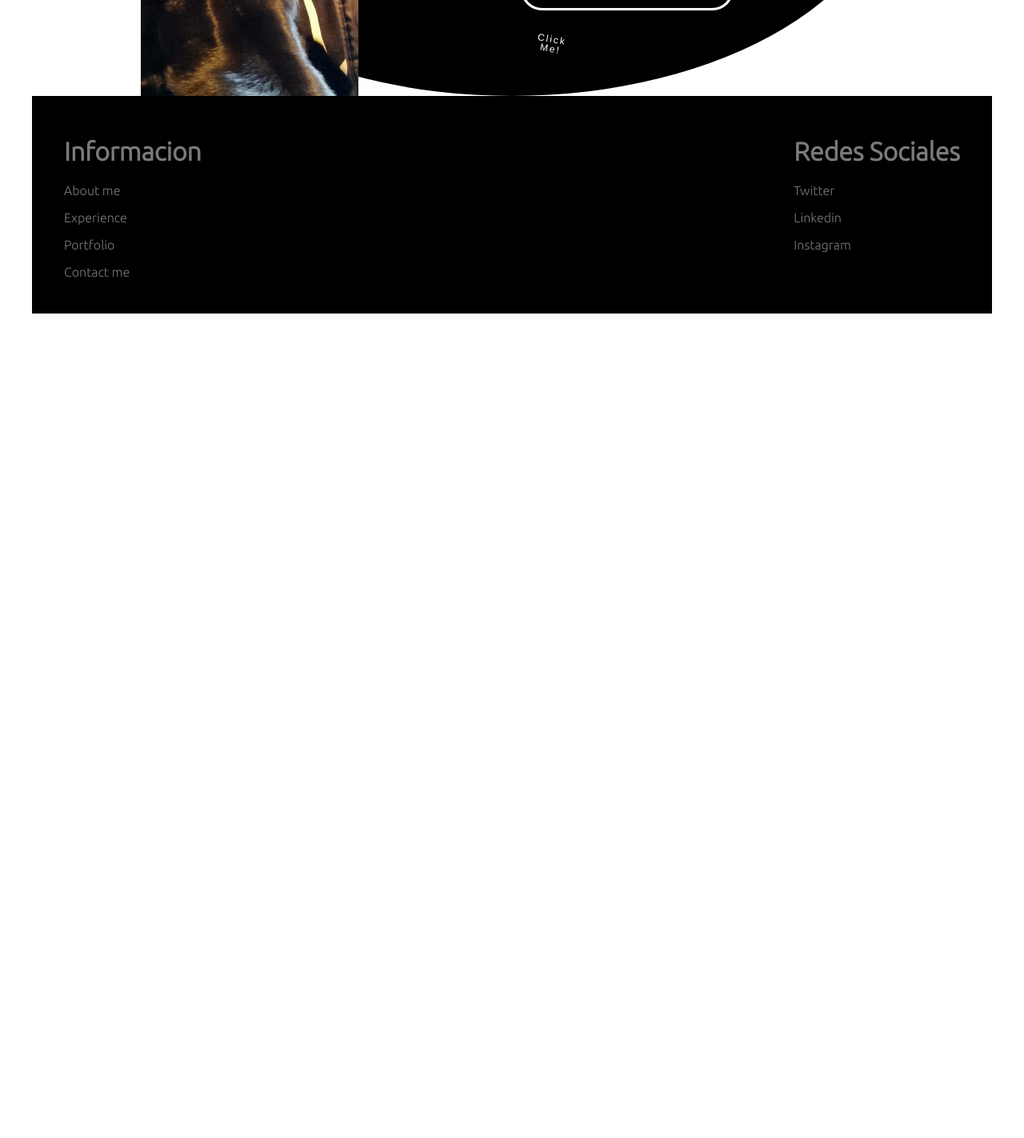
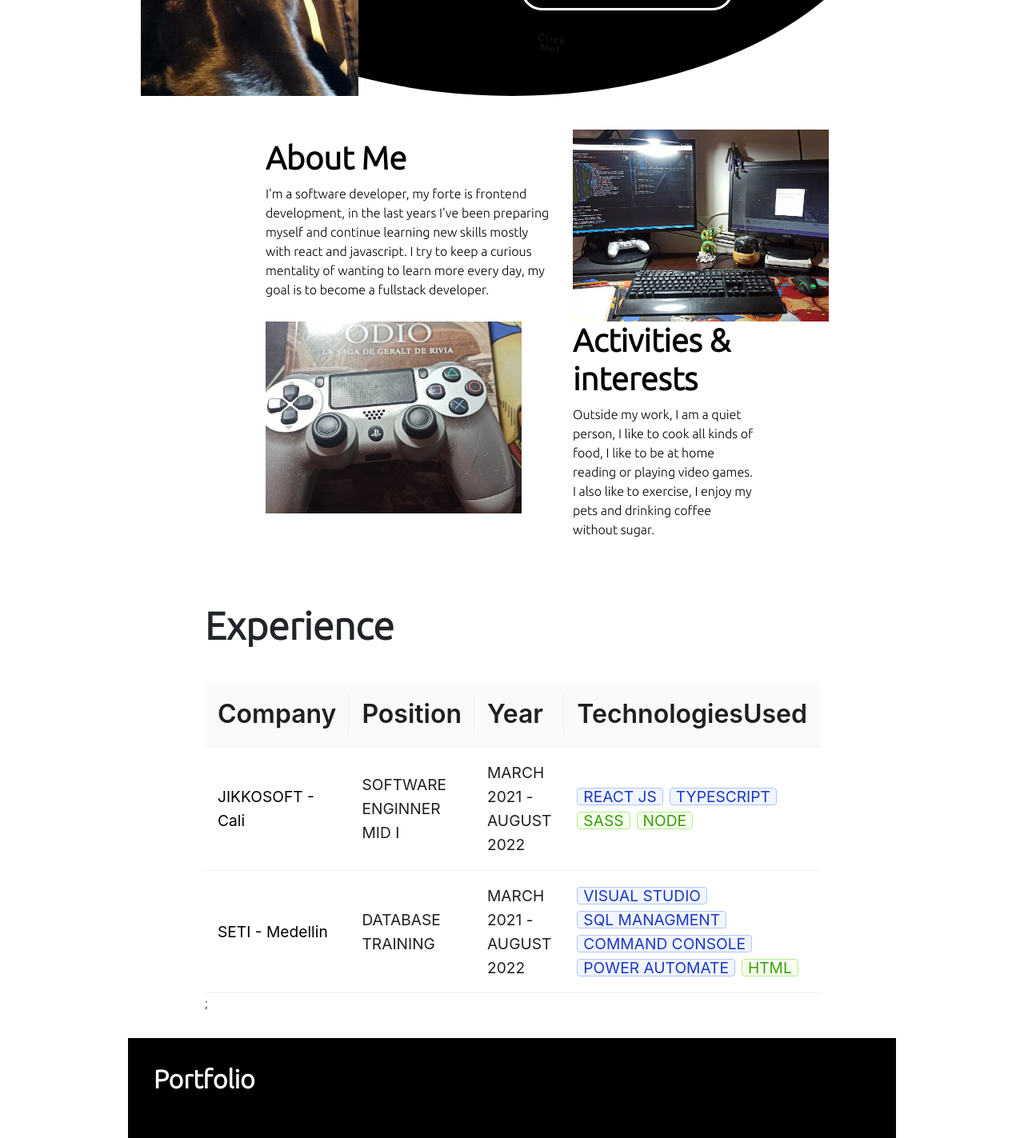
Before and after one commit to Sgutierrezgf/sgutierrezcv, a React (Create React App) app: page / in a window 1280 px wide. Shown: the part 540-1963 px from the top of the page at 80% size. Before the commit the page ends 932 px from the top, so only its background shows below. Built offline with nearby package versions, Linux system fonts and the light colour scheme.

Commit message:
subiendo formulario

```diff
--- a/src/App.tsx
+++ b/src/App.tsx
@@ -6,21 +6,17 @@ import Experience from './pages/Experience';
 import Portfolio from './pages/Portfolio';
 import ContactMe from './pages/ContactMe';
 import './styles/pages/App.css'
-import { BrowserRouter, Route, Routes } from 'react-router-dom';
+// import { BrowserRouter, Route, Routes } from 'react-router-dom';
 
 function App() {
   return (
-    <BrowserRouter>
-      <Layout className='App'>
-        <Routes>
-          <Route path='/' element={<Me />} />
-          <Route path='/about-me' element={<AboutMe />} />
-          <Route path='/experience' element={<Experience />} />
-          <Route path='/portfolio' element={<Portfolio />} />
-          <Route path='/contact-me' element={<ContactMe />} />
-        </Routes >
-      </Layout>
-    </BrowserRouter>
+    <Layout className='App'>
+      <Me />
+      <AboutMe />
+      <Experience />
+      <Portfolio />
+      <ContactMe />
+    </Layout>
 
   );
 }
--- a/src/components/BurguerButton.tsx
+++ b/src/components/BurguerButton.tsx
@@ -1,6 +1,6 @@
 /* eslint-disable jsx-a11y/anchor-is-valid */
 import { useState } from 'react';
-import { Link } from 'react-router-dom'
+// import { Link } from 'react-router-dom'
 import '../styles/components/BurguerButton.css'
 
 const BurguerButton = () => {
@@ -21,10 +21,10 @@ const BurguerButton = () => {
 
       <nav className={`Cabecera-nav ${menu ? 'isActive' : ''}`}>
         <ul className="Cabecera-ul">
-          <li className="Cabecera-li"><Link to="/about-me" className="Cabecera-a">Acerca de mi</Link></li>
-          <li className="Cabecera-li"><Link to="/experience" className="Cabecera-a">Experiencia</Link></li>
-          <li className="Cabecera-li"><Link to="/portfolio" className="Cabecera-a">Portafolio</Link></li>
-          <li className="Cabecera-li"><Link to="/contact-me" className="Cabecera-a">Contacto</Link></li>
+          <li className="Cabecera-li"><a href="/about-me" className="Cabecera-a">Acerca de mi</a></li>
+          <li className="Cabecera-li"><a href="/experience" className="Cabecera-a">Experiencia</a></li>
+          <li className="Cabecera-li"><a href="/portfolio" className="Cabecera-a">Portafolio</a></li>
+          <li className="Cabecera-li"><a href="/contact-me" className="Cabecera-a">Contacto</a></li>
         </ul>
       </nav>
 
--- a/src/pages/Footer.tsx
+++ b/src/pages/Footer.tsx
@@ -1,16 +1,16 @@
 /* eslint-disable jsx-a11y/anchor-is-valid */
 import '../styles/pages/Footer.css'
-import { Link } from 'react-router-dom'
+// import { Link } from 'react-router-dom'
 
 const Footer = () => (
     <footer>
         <div className="container__footer">
             <div className="box__footer">
                 <h2>Informacion</h2>
-                <Link to="/about-me">About me</Link>
-                <Link to="/experience">Experience</Link>
-                <Link to="/portfolio">Portfolio</Link>
-                <Link to="/contact-me">Contact me</Link>
+                <a href="/about-me">About me</a>
+                <a href="/experience">Experience</a>
+                <a href="/portfolio">Portfolio</a>
+                <a href="/contact-me">Contact me</a>
             </div>
 
             <div className="box__footer">
--- a/src/styles/pages/ContactMe.css
+++ b/src/styles/pages/ContactMe.css
@@ -133,7 +133,7 @@
 }
 
 .contactMe-button {
-    background: #fff;
+    background: #000;
     border: none;
     padding: 10px 20px;
     display: inline-block;
@@ -157,14 +157,14 @@
     bottom: 0;
     right: 100%;
     left: 0;
-    background: rgb(20, 20, 20);
+    background: rgb(255, 254, 254);
     opacity: 0;
     z-index: -1;
     transition: all 0.5s;
 }
 
 .contactMe-button:hover {
-    color: #fff;
+    color: #000;
 }
 
 .contactMe-button:hover::before {
```
